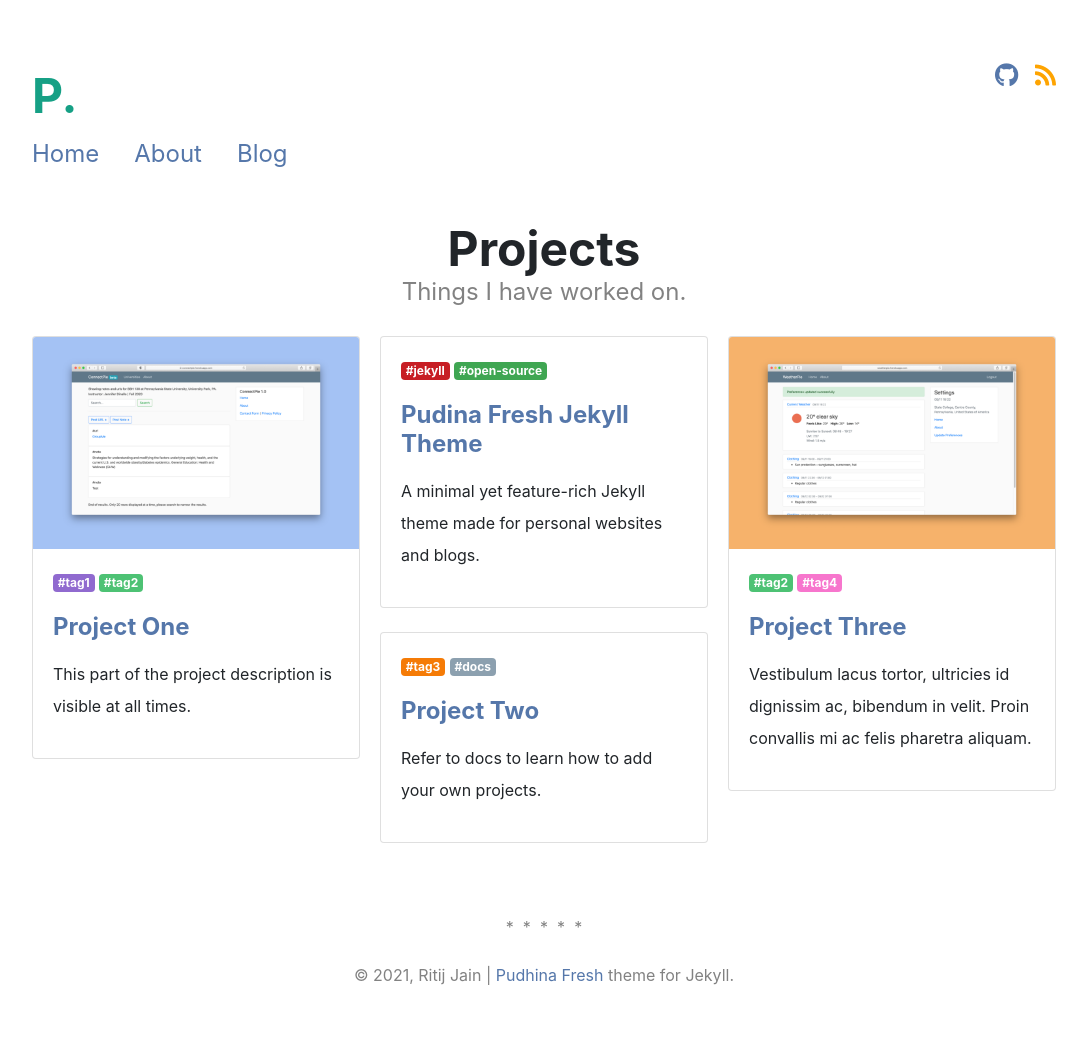
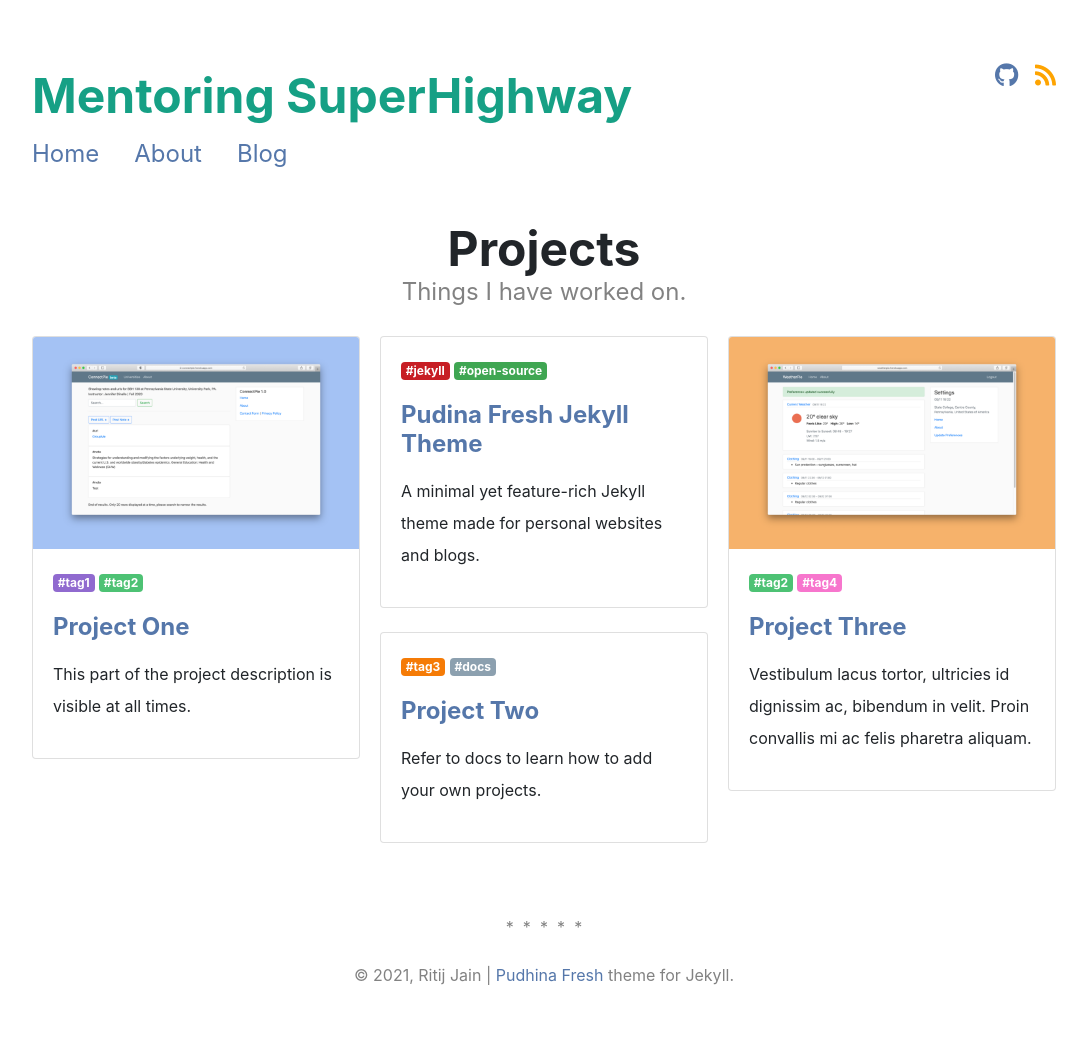
Before and after one commit to Mentoring-SuperHighway/newsite, a Jekyll site: the page built from pages/projects.html, in a window 1280 px wide. Shown: the whole page, without its empty margins (96-1183 px from the left). Built offline with Jekyll 4.4.1, drawn with Linux system fonts in a browser that asks for light colours; nearby versions of some CDN libraries; a style sheet for code colours, icons or effects is not loaded.

Commit message:
Update _config.yml

```diff
--- a/_config.yml
+++ b/_config.yml
@@ -1,5 +1,5 @@
-title: Pudhina Fresh # Shown in header on pages with full_logo: true
-short_logo: P. # Shown in header on all pages by default unless full_logo: true is set
+title: Mentoring SuperHighway # Shown in header on pages with full_logo: true
+short_logo: Mentoring SuperHighway # Shown in header on all pages by default unless full_logo: true is set
 description: > # The description for your site
   Mentoring SuperHighway is a free program covering the process of shifting from middle school to high school, which includes talking about grades, choosing rigorous courses, and choosing meaningful extracurriculars.
 url: "https://mentoring-superhighway.github.io/newsite/" # Site base URL
```
